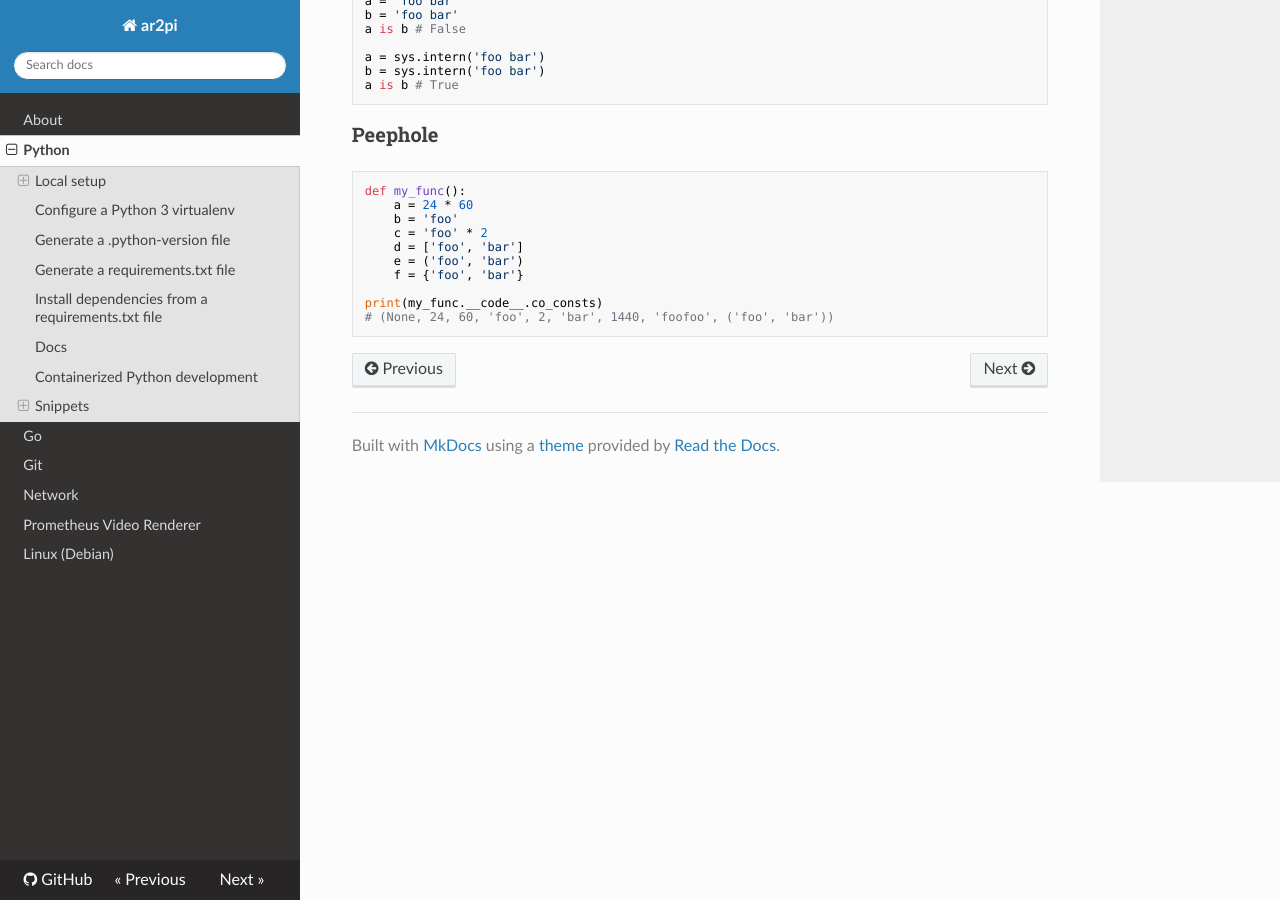
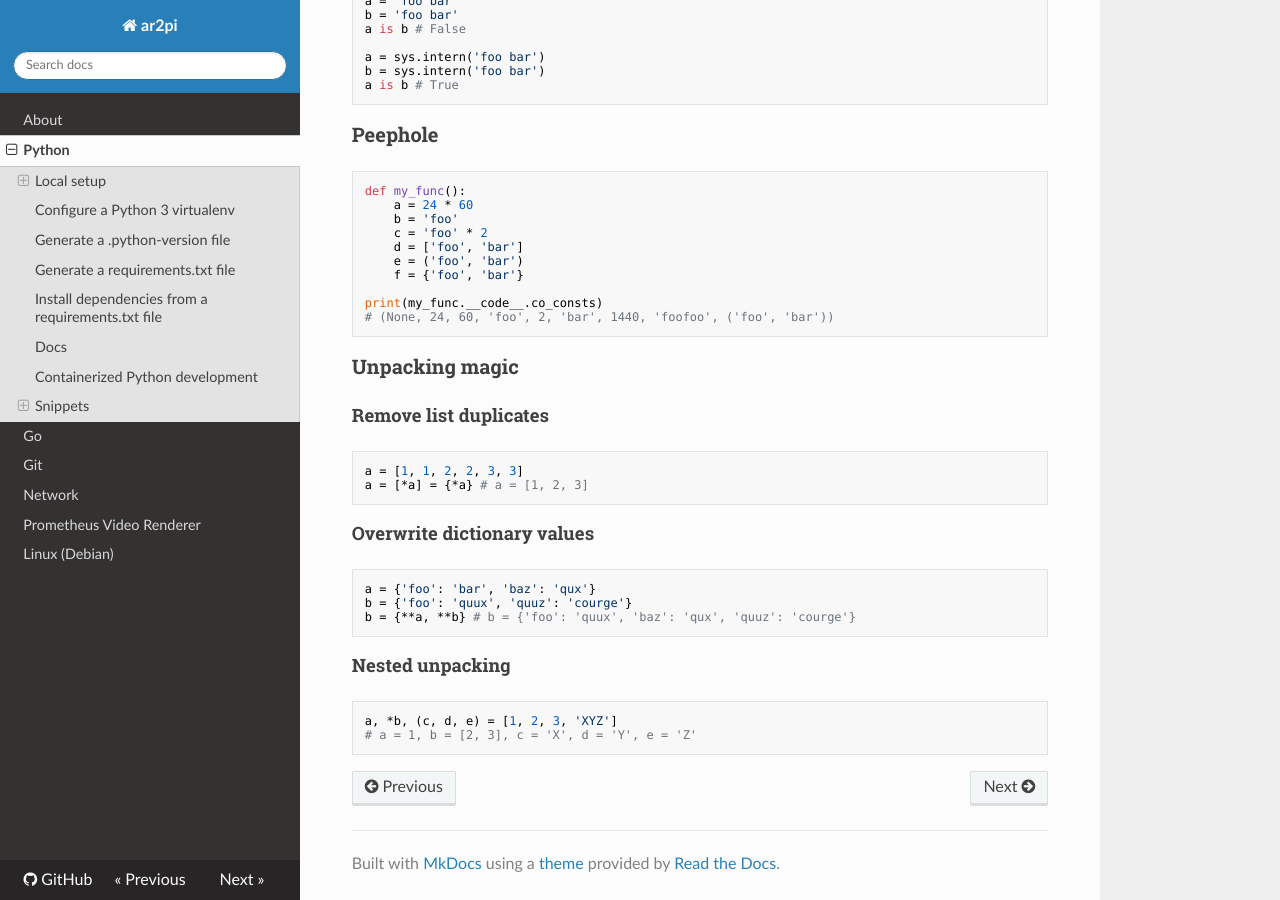
Before and after one commit to ar2pi/ar2pi, an MkDocs documentation site: the page built from docs/python.md, in a window 1280 px wide and 900 px high, scrolled down 2692 px. Built offline with MkDocs 1.6.1, drawn with Linux system fonts in a browser that asks for light colours; nearby versions of some CDN libraries.

Commit message:
add unpacking section

````diff
--- a/docs/python.md
+++ b/docs/python.md
@@ -157,3 +157,27 @@ def my_func():
 print(my_func.__code__.co_consts)
 # (None, 24, 60, 'foo', 2, 'bar', 1440, 'foofoo', ('foo', 'bar'))
 ```
+
+### Unpacking magic
+
+#### Remove list duplicates
+
+```python
+a = [1, 1, 2, 2, 3, 3]
+a = [*a] = {*a} # a = [1, 2, 3]
+```
+
+#### Overwrite dictionary values
+
+```python
+a = {'foo': 'bar', 'baz': 'qux'}
+b = {'foo': 'quux', 'quuz': 'courge'}
+b = {**a, **b} # b = {'foo': 'quux', 'baz': 'qux', 'quuz': 'courge'}
+```
+
+#### Nested unpacking
+
+```python
+a, *b, (c, d, e) = [1, 2, 3, 'XYZ']
+# a = 1, b = [2, 3], c = 'X', d = 'Y', e = 'Z'
+```
````
